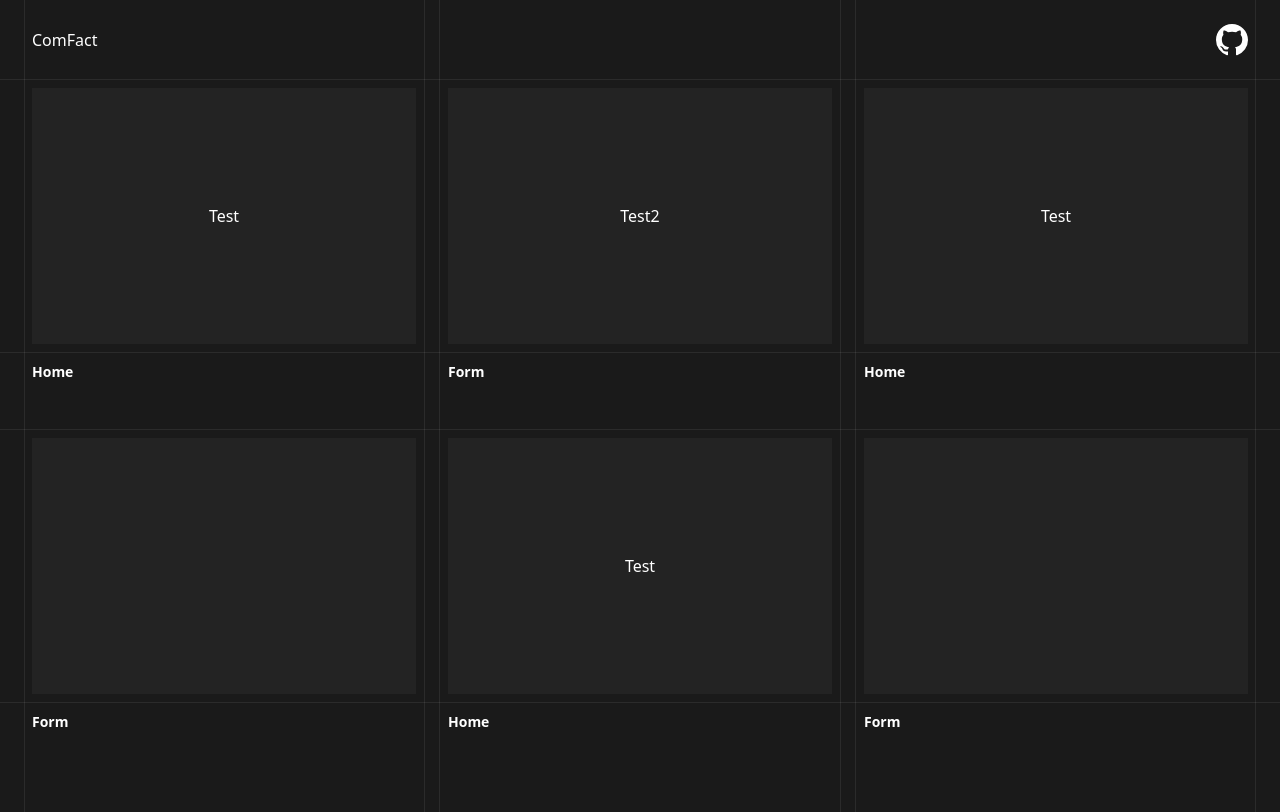
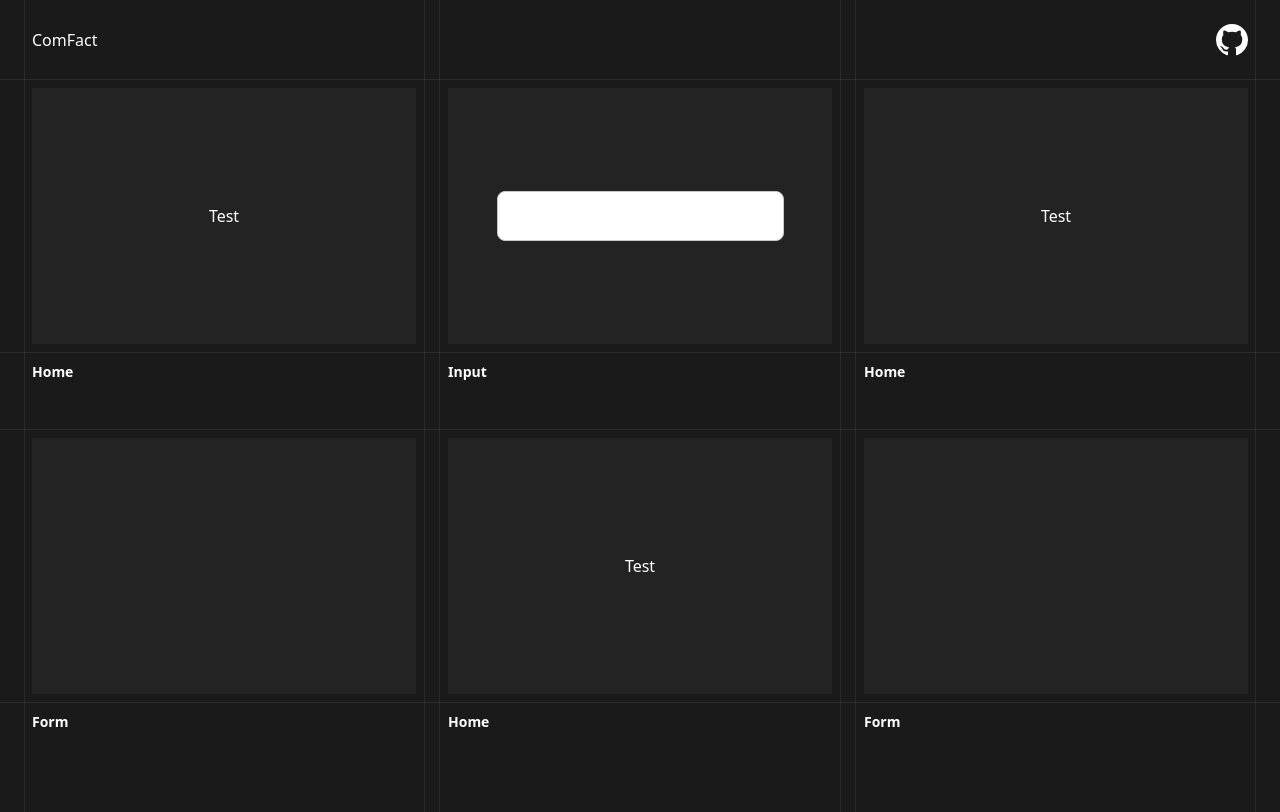
Before and after one commit to ChoJeongWoo/Component-Factory, a React (Vite) app: page / in a window 1280 px wide. Built offline with nearby package versions, Linux system fonts and the light colour scheme.

Commit message:
feat: input 공통 개발

```diff
--- a/package.json
+++ b/package.json
@@ -26,6 +26,7 @@
     "eslint-plugin-react-hooks": "^4.6.0",
     "eslint-plugin-react-refresh": "^0.4.6",
     "postcss": "^8.4.38",
+    "prettier": "3.3.2",
     "tailwindcss": "^3.4.4",
     "typescript": "^5.2.2",
     "vite": "^5.2.0"
--- a/src/router/Router.tsx
+++ b/src/router/Router.tsx
@@ -3,6 +3,7 @@ import { createBrowserRouter, RouterProvider } from "react-router-dom";
 
 const App = React.lazy(() => import("@/App"));
 const Form = React.lazy(() => import("@/shared/pages/form/Form"));
+const Input  = React.lazy(() => import("@/shared/components/Input"))
 
 const router = createBrowserRouter([
   {
@@ -12,6 +13,10 @@ const router = createBrowserRouter([
   {
     path: "/forms",
     element: <Form />,
+  },
+  {
+    path: "/Input",
+    element: <Input type={"numeric"} maxlength={"5"} placeholder={"내용을 입력하세요"} />,
   },
 ]);
 
--- a/src/router/list-routes.ts
+++ b/src/router/list-routes.ts
@@ -2,6 +2,7 @@ import React from "react";
 
 import Test from "@/shared/components/card/Test";
 import Test2 from "@/shared/components/card/Test2";
+import Input from "@/shared/components/Input.tsx"
 
 export interface RouterLink {
   name: string;
@@ -12,7 +13,7 @@ export interface RouterLink {
 
 export const ROUTER_LINKS: RouterLink[] = [
   { name: "home", path: "/", title: "Home", component: Test },
-  { name: "form", path: "/forms", title: "Form", component: Test2 },
+  { name: "input", path: "/Input", title: "Input", component: Input },
   { name: "home", path: "/", title: "Home", component: Test },
   { name: "form", path: "/forms", title: "Form" },
   { name: "home", path: "/", title: "Home", component: Test },
--- /dev/null
+++ b/src/shared/components/Input.tsx
@@ -0,0 +1,105 @@
+import React, { useState } from "react";
+
+interface Type {
+  props: {
+    placeholder?: string;
+    type?: string;
+    maxlength?: number;
+  };
+  inputValue?: string;
+}
+
+const Input = (props) => {
+  const [inputValue, setInputValue] = useState("");
+
+  const onInput = (e) => {
+    let v = e.target.value;
+
+    if (v.length > props.maxlength) {
+      setInputValue(v);
+    }
+
+    if (props.type === "numeric") {
+      v = v.replace(/[^0-9]/g, "");
+    } else if (props.type === "float") {
+      v = v.replace(/[^0-9.]/g, "");
+
+      // 소수점 으로 시작하는 경우
+      if (/^\./g.test(v)) {
+        v = v.substring(1, v.length);
+      }
+
+      // 소수점이 2개 이상인 경우
+      if (v.match(/\./g) && v.match(/\./g).length > 1) {
+        v =
+          v.substring(0, v.indexOf(".") + 1) +
+          v.substring(v.indexOf(".") + 1, v.length).replace(/\./g, "");
+      }
+    } else if (props.type === "alpha") {
+      v = v.replace(/[^a-zA-Z]/g, "");
+    } else if (props.type === "alphaNumeric") {
+      v = v.replace(/[^0-9a-zA-Z]/g, "");
+    } else if (props.type === "alphaHangul") {
+      v = v.replace(/[^ㄱ-ㅎ|ㅏ-ㅣ|가-힣|a-zA-Z]/g, "");
+    } else if (props.type === "positiveNumeric") {
+      if (v.startsWith("0")) {
+        if (v.length === 1) {
+          v = "";
+        } else {
+          v = v.substring(1, v.length);
+        }
+      } else {
+        v = v.replace(/[^0-9]/g, "");
+      }
+    } else if (props.type === "alphaDash") {
+      v = v.replace(/[^a-zA-Z-]/g, "");
+    }
+    update(e, v);
+  };
+
+  const onBlur = (e) => {
+    let v = e.target.value;
+    if (props.type === "float") {
+      if (/\.$/g.test(v)) {
+        v = v.substring(0, v.length - 1);
+      }
+    }
+    update(e, v);
+  };
+
+  const update = (e, v) => {
+    e.target.value = v;
+    setInputValue(e.target.value);
+  };
+
+  return (
+    <div>
+      <input
+        className="w-full h-[50px] px-[20px] py-[0] border-[1px] border-[solid] border-[#c1c1c1] rounded-[8px] text-[16px] text-[#333] font-semibold focus:border-[1px] border-[solid] border-[#333]"
+        type="text"
+        value={inputValue}
+        onChange={onInput}
+        onBlur={onBlur}
+        placeholder={props.placeholder}
+        maxLength={props.maxlength}
+      />
+    </div>
+  );
+};
+
+export default Input;
+
+/**
+ * props
+ * 1. type
+ * (float : 실수
+ * numeric : 정수
+ * text : 모든 문자
+ * alpha : 알파벳
+ * alphaNumeric : 알파벳 + 숫자
+ * alphaHangul: 알파벳 + 한글
+ * positiveNumeric: 양수
+ * alphaDash: 알파벳 + '-’)
+ * 2. maxlength
+ * 3. placeholder
+ */
```
Also changed, not shown: 1 other file (tests, documents, lock files or other folders).
